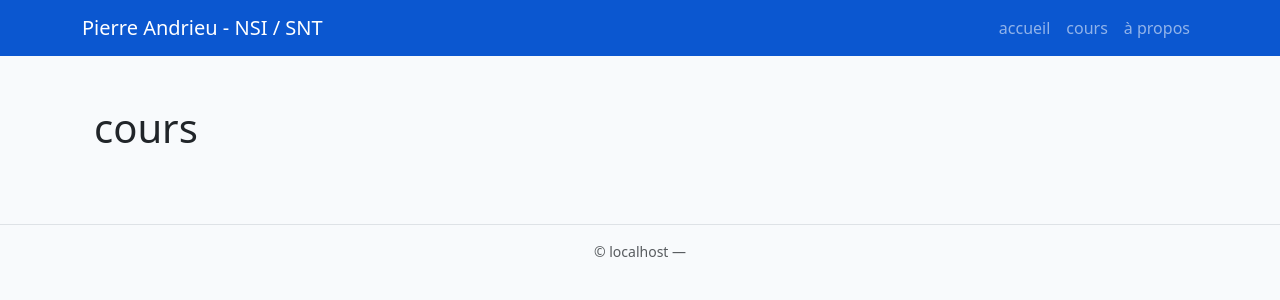
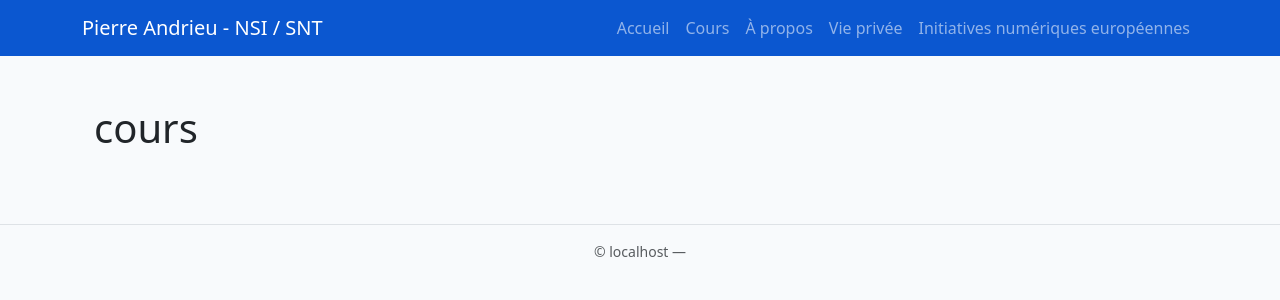
Before and after one commit to pierreandrieu/siteprofessionnel, a Django app: page /cours/ in a window 1280 px wide. Shown: the top 300 px of the page. Run offline with Django 5.2, Linux system fonts and the light colour scheme; some libraries are stand-ins or nearby versions.

Commit message:
ajout lien pages dans en-tête

```diff
--- a/pages/templates/base.html
+++ b/pages/templates/base.html
@@ -23,9 +23,12 @@
         </button>
         <div id="nav" class="collapse navbar-collapse">
             <ul class="navbar-nav ms-auto">
-                <li class="nav-item"><a class="nav-link" href="{% url 'pages:home' %}">accueil</a></li>
-                <li class="nav-item"><a class="nav-link" href="{% url 'cours:index' %}">cours</a></li>
-                <li class="nav-item"><a class="nav-link" href="{% url 'pages:about' %}">à propos</a></li>
+                <li class="nav-item"><a class="nav-link" href="{% url 'pages:home' %}">Accueil</a></li>
+                <li class="nav-item"><a class="nav-link" href="{% url 'cours:index' %}">Cours</a></li>
+                <li class="nav-item"><a class="nav-link" href="{% url 'pages:about' %}">À propos</a></li>
+                <li class="nav-item"><a class="nav-link" href="{% url 'pages:privacy' %}">Vie privée</a></li>
+                <li class="nav-item"><a class="nav-link" href="{% url 'pages:initiatives' %}">Initiatives numériques européennes</a></li>
+
             </ul>
         </div>
     </div>
```
